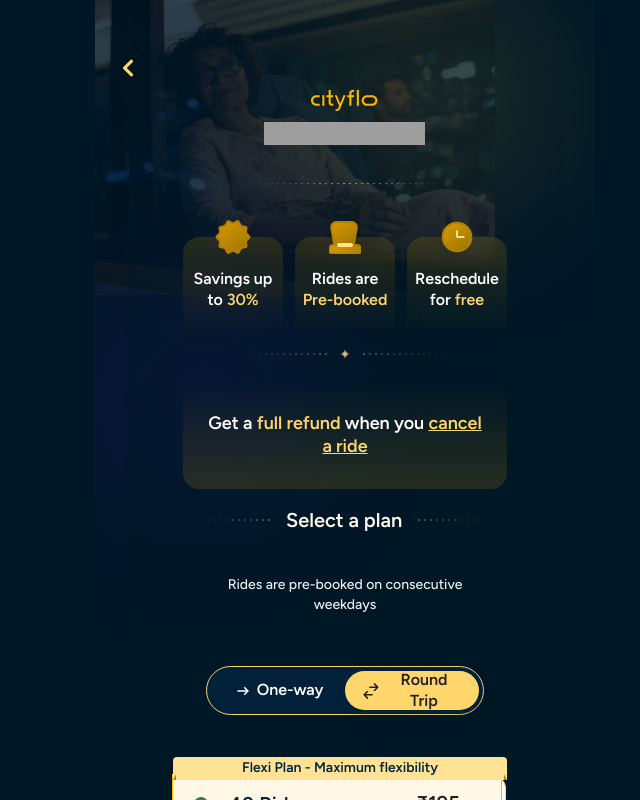
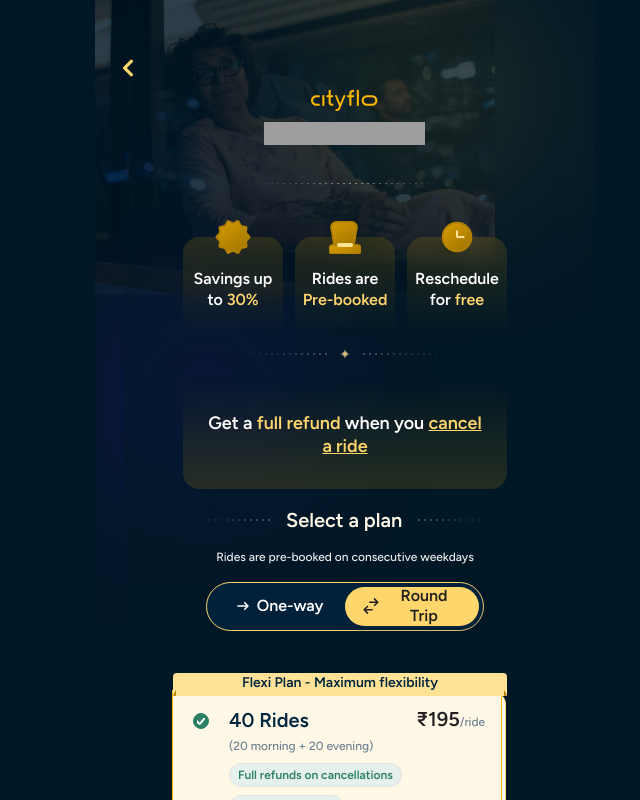
Before and after one commit to Ayaan24/cityflo, a React (Create React App) app: page / in a window 1280 px wide. Shown: the top 800 px of the page, without its empty margins (295-935 px from the left). Built offline with nearby package versions, Linux system fonts and the light colour scheme; grey boxes are pictures that could not be loaded; a web font is replaced by a local one.

Commit message:
first iteration

```diff
--- a/src/components/Screen.css
+++ b/src/components/Screen.css
@@ -274,10 +274,11 @@
 .consecutive-weekdays {
   color: #EDEDED;
   text-align: center;
-  font-size: 14px;
+  font-size: 12px;
   font-weight: 500;
   line-height: 140%;
-  margin-bottom: 52px;
+  margin-bottom: 16px;
+  margin-top: -26px;
 }
 
 /* Trip Tabs */
```
